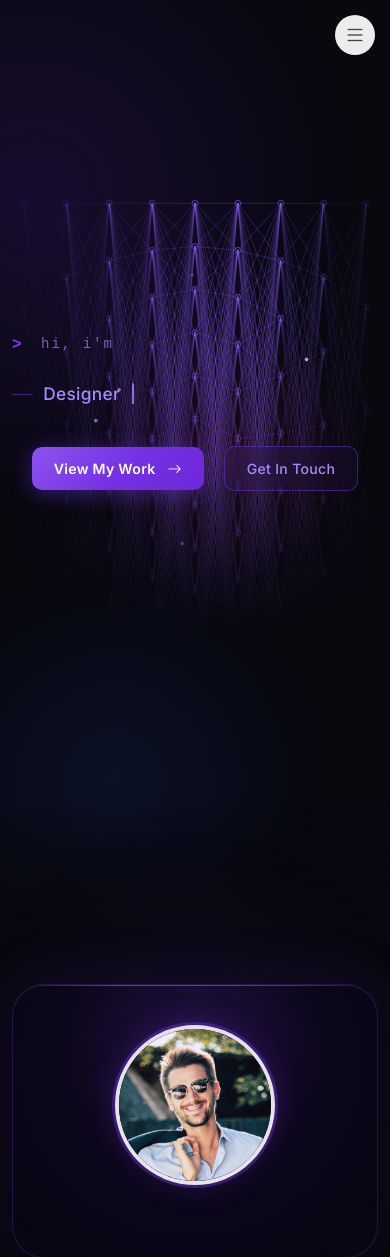
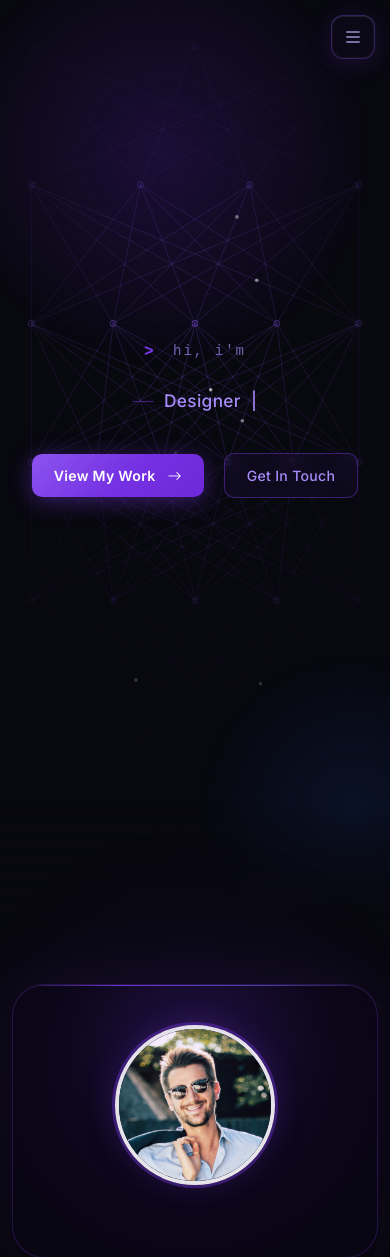
Before and after one commit to egekaanozalp/portfolio-website, a Django app: page / in a window 390 px wide. Shown: the top 1257 px of the page. Run offline with Django 5.2, Linux system fonts and the light colour scheme; data comes from the database, SQL or seed files in the repository; data that the repository does not hold is empty; some libraries are stand-ins or nearby versions.

Commit message:
feat: redesigned mobile hero with portrait-optimised neural network.
- Reoriented NN canvas from left→right to top→bottom on mobile so the diamond layer structure fills portrait screens naturally.
- Peak glow shifted to upper-third y-axis to halo the name area.
- Added subtle dot-grid base layer behind the canvas for depth.
- Center-aligned all hero content (name, role, bio, buttons, socials, chips).
- Repositioned ambient orbs for portrait layout, remove orb-3 on mobile.
- Replaced solid-purple nav toggle with glassmorphic rounded-square button

```diff
--- a/frontend/assets/css/custom.css
+++ b/frontend/assets/css/custom.css
@@ -2090,43 +2090,89 @@
   pointer-events: none;
 }
 
-/* ── Responsive ──────────────────────────────────────────────── */
+/* ── Mobile hero — complete redesign ─────────────────────────── */
 @media (max-width: 991px) {
+
+  /* 1. Dot-grid as subtle base layer behind the canvas */
+  .hero::before {
+    content: '';
+    position: absolute;
+    inset: 0;
+    background-image: radial-gradient(rgba(124, 58, 237, 0.09) 1px, transparent 1px);
+    background-size: 28px 28px;
+    -webkit-mask-image: radial-gradient(ellipse 90% 75% at 50% 38%, black 15%, transparent 72%);
+    mask-image: radial-gradient(ellipse 90% 75% at 50% 38%, black 15%, transparent 72%);
+    z-index: 0;
+    pointer-events: none;
+  }
+
+  /* 2. Canvas visible — portrait-optimised mask (centered, fades to bottom) */
   .nn-canvas-wrap {
-    -webkit-mask-image: radial-gradient(ellipse 110% 55% at 50% 25%, rgba(255,255,255,1) 25%, rgba(255,255,255,0) 80%);
-    mask-image: radial-gradient(ellipse 110% 55% at 50% 25%, rgba(255,255,255,1) 25%, rgba(255,255,255,0) 80%);
+    display: block;
+    -webkit-mask-image: radial-gradient(
+      ellipse 95% 72% at 50% 32%,
+      rgba(255,255,255,0.90) 0%,
+      rgba(255,255,255,0.45) 42%,
+      rgba(255,255,255,0.00) 76%
+    );
+    mask-image: radial-gradient(
+      ellipse 95% 72% at 50% 32%,
+      rgba(255,255,255,0.90) 0%,
+      rgba(255,255,255,0.45) 42%,
+      rgba(255,255,255,0.00) 76%
+    );
   }
 
+  /* 3. Reposition orbs for portrait */
+  .orb-1 {
+    width: 420px;
+    height: 420px;
+    top: -100px;
+    left: calc(50% - 210px);
+    right: auto;
+    background: radial-gradient(circle, rgba(109, 40, 217, 0.20) 0%, transparent 65%);
+  }
+
+  .orb-2 {
+    width: 300px;
+    height: 300px;
+    bottom: -60px;
+    right: -80px;
+    left: auto;
+  }
+
+  .orb-3 { display: none; }
+
+  /* 4. Center all hero text + elements */
   .hero-row {
-    padding: 80px 0 50px;
+    min-height: 100vh;
+    min-height: 100svh;
+    padding: 100px 0 56px;
+    text-align: center;
   }
 
-  .hero-name {
-    font-size: clamp(2.6rem, 10vw, 3.4rem) !important;
-  }
+  .hero-greeting      { justify-content: center; }
+  .hero-name          { align-items: center; font-size: clamp(2.8rem, 11vw, 3.8rem) !important; }
+  .hero-role-line     { justify-content: center; }
+  .hero-bio           { margin-left: auto; margin-right: auto; max-width: 360px; }
+  .hero-actions       { justify-content: center; }
+  .hero .social-links { display: flex; justify-content: center; }
+  .tech-chips         { justify-content: center; gap: 6px; }
+}
+
+@media (max-width: 576px) {
+  .hero-name { font-size: 2.8rem !important; }
 
   .hero-bio {
-    max-width: 100%;
-  }
-}
-
-@media (max-width: 576px) {
-  .hero-name {
-    font-size: 2.5rem !important;
-  }
-
-  .hero-bio {
-    font-size: 0.92rem;
+    font-size: 0.90rem;
+    max-width: 300px;
+    line-height: 1.7;
   }
 
   .btn-hero-primary,
   .btn-hero-outline {
     padding: 11px 22px;
     font-size: 0.88rem;
-  }
-
-  .tech-chips {
-    gap: 6px;
   }
 }
 
@@ -3339,3 +3385,36 @@
   .footer-name  { font-size: 1.3rem; }
   .footer-nav a { font-size: 0.74rem; padding: 4px 12px; }
 }
+
+
+/* ================================================================
+   MOBILE NAV TOGGLE — glassmorphic redesign
+   ================================================================ */
+
+.header .header-toggle {
+  background: rgba(15, 10, 30, 0.55) !important;
+  backdrop-filter: blur(18px) saturate(1.4);
+  -webkit-backdrop-filter: blur(18px) saturate(1.4);
+  border: 1px solid rgba(139, 92, 246, 0.32);
+  box-shadow:
+    0 0 0 1px rgba(255, 255, 255, 0.04) inset,
+    0 4px 24px rgba(124, 58, 237, 0.18),
+    0 1px 0 rgba(255, 255, 255, 0.06) inset;
+  width: 44px;
+  height: 44px;
+  border-radius: 12px;
+  font-size: 20px;
+  color: #c4b5fd !important;
+  transition: all 0.25s ease;
+}
+
+.header .header-toggle:hover,
+.header .header-toggle:focus {
+  background: rgba(124, 58, 237, 0.20) !important;
+  border-color: rgba(139, 92, 246, 0.60);
+  box-shadow:
+    0 0 0 1px rgba(255, 255, 255, 0.06) inset,
+    0 4px 32px rgba(124, 58, 237, 0.35),
+    0 0 16px rgba(139, 92, 246, 0.20);
+  color: #fff !important;
+}
```
Also changed, not shown: frontend/assets/js/hero-fx.js (+55 -20 lines).
